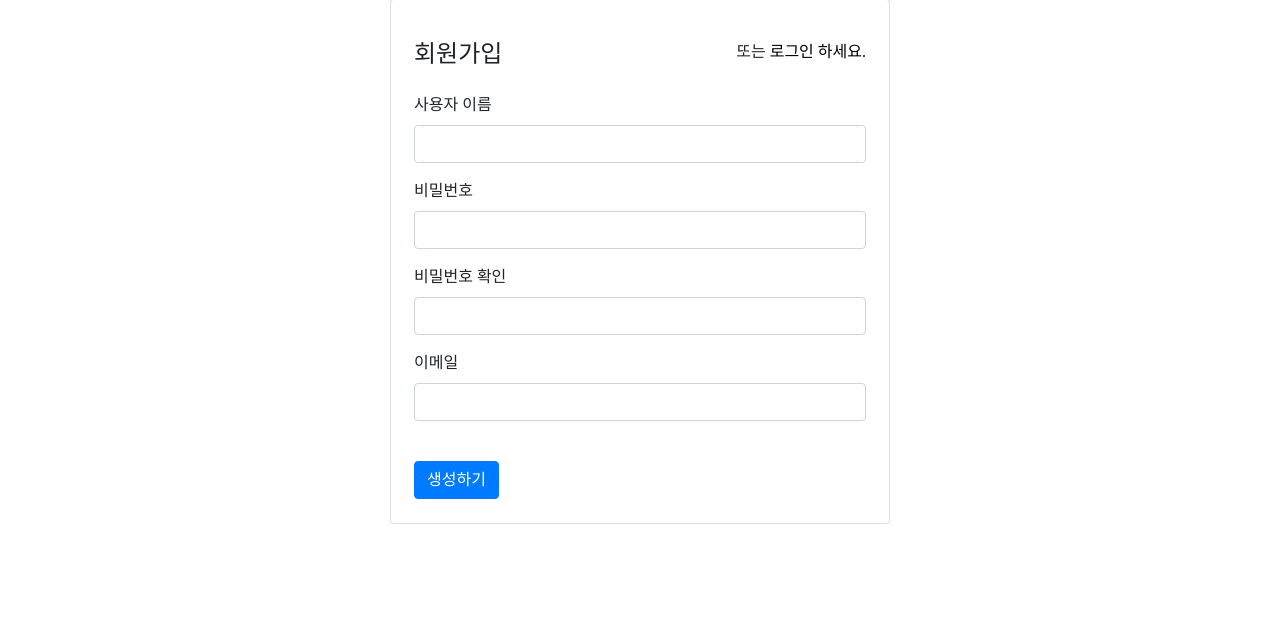
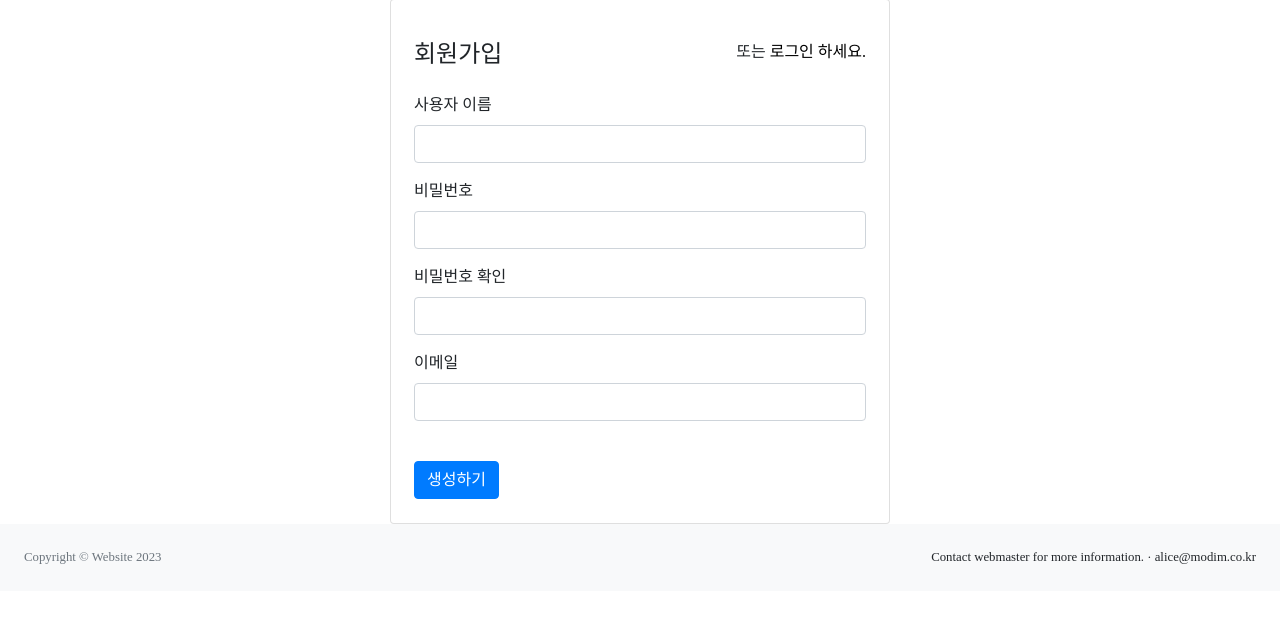
Before and after one commit to petiechoi/community_python, a Django app: page /common/signup/ in a window 1280 px wide. Shown: the part 158-800 px from the top of the page. Run offline with Django 4.2, Linux system fonts and the light colour scheme; some libraries are stand-ins or nearby versions; some web fonts are replaced.

Commit message:
-footer 추가

```diff
--- a/templates/base.html
+++ b/templates/base.html
@@ -13,6 +13,18 @@
 {% include "navbar.html" %}
 {% block content %}
 {% endblock %}
+<footer class="py-4 bg-light mt-auto">
+    <div class="container-fluid px-4">
+        <div class="d-flex align-items-center justify-content-between small">
+            <div class="text-muted">Copyright ©  Website 2023</div>
+            <div>
+                Contact webmaster for more information.
+                ·
+                alice@modim.co.kr
+            </div>
+        </div>
+    </div>
+</footer>
 
 <!-- jQuery JS (버전 상이함) -->
 <script src="{% static 'jquery-3.6.4.min.js' %}"></script>
```
Also changed, not shown: common/migrations/0001_initial.py (added), db.sqlite3.
